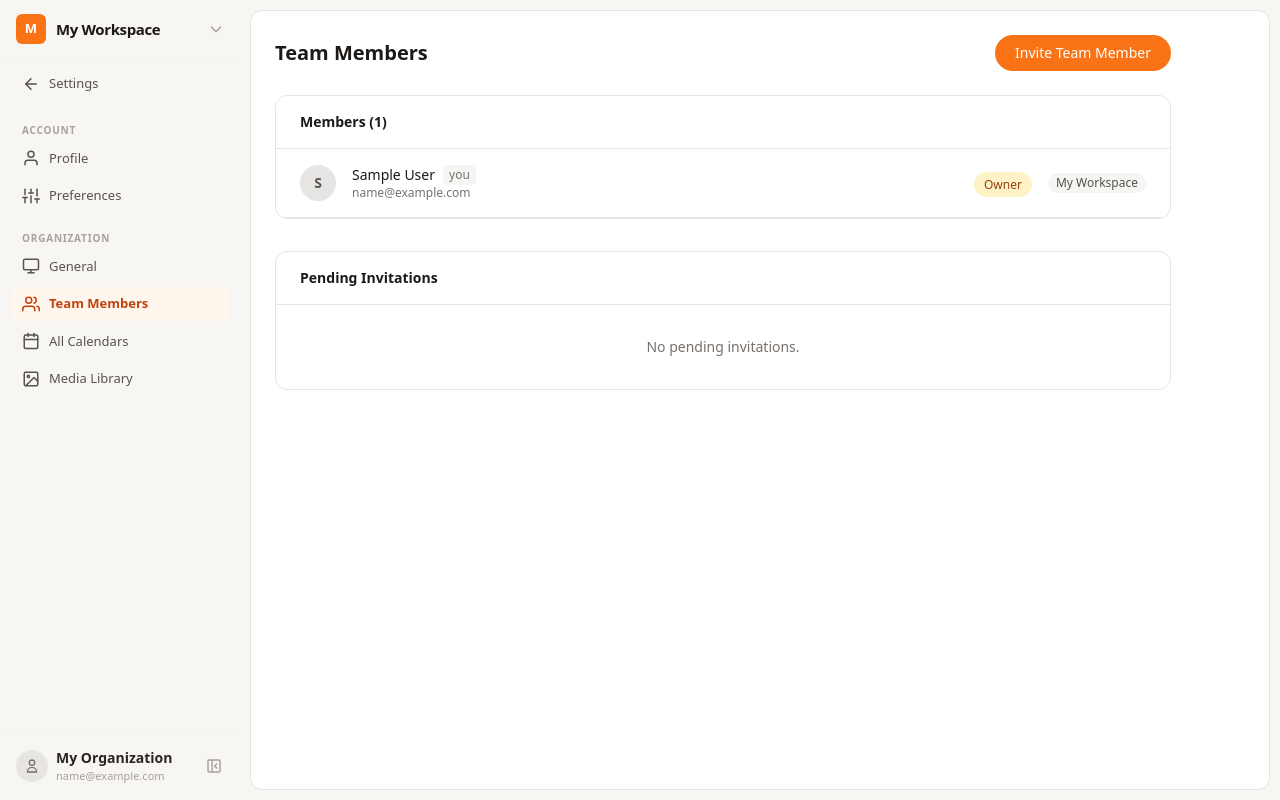
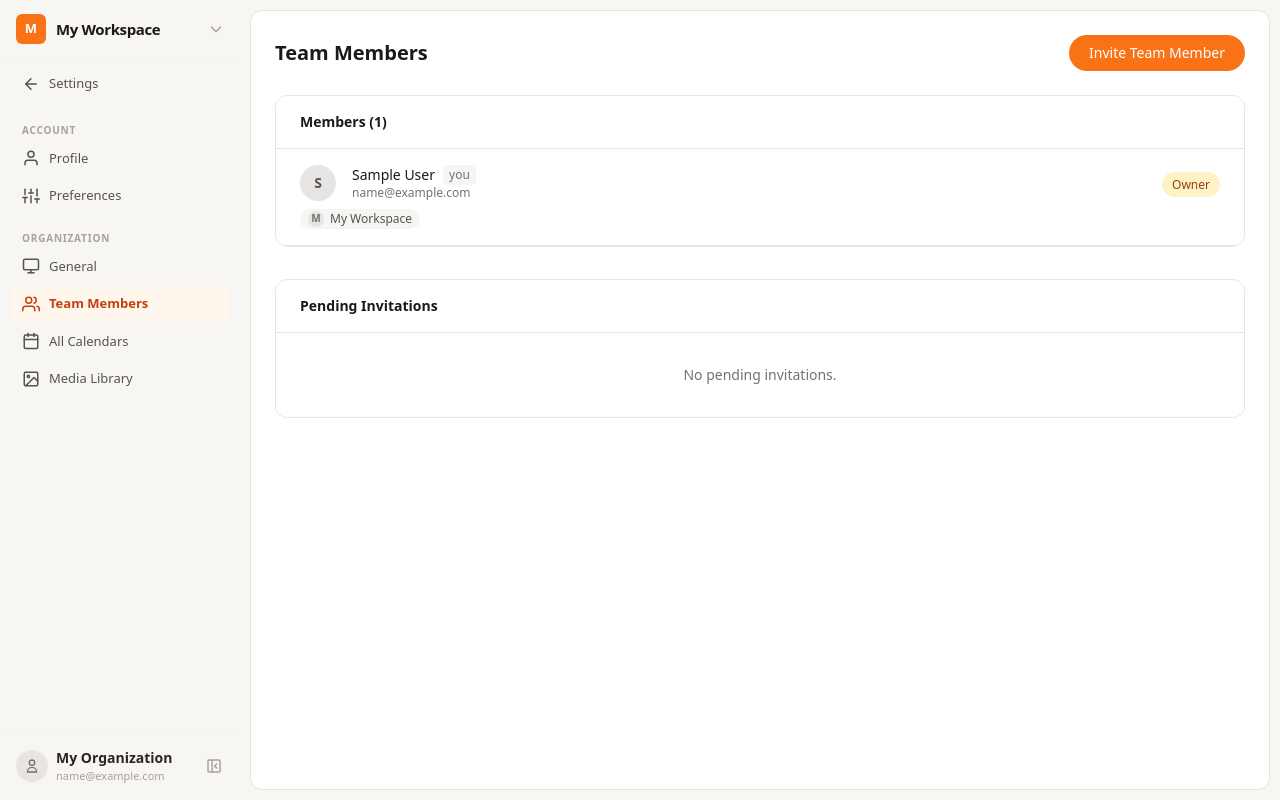
Before and after one commit to wanchurk/wanchurk-studio, a Django app: page /members/ in a window 1280 px wide. Run offline with Django 5.2, Linux system fonts and the light colour scheme; the visitor is signed in with stand-in values (Sample User, id 1); data comes from the database, SQL or seed files in the repository; data that the repository does not hold is empty; style sheets or scripts are compiled from the project's sources.

Commit message:
Orga Team member UI improvements

```diff
--- a/templates/members/list.html
+++ b/templates/members/list.html
@@ -1,7 +1,7 @@
 {% extends "layouts/settings.html" %}
 {% block title %}Team Members — Settings — Postbean{% endblock %}
 {% block content %}
-<div class="max-w-4xl" x-data="{ showInviteModal: false }">
+<div x-data="{ showInviteModal: false }">
     <!-- Header -->
     <div class="flex items-center justify-between mb-6">
         <h2 class="text-xl font-semibold" style="color: var(--text-primary);">Team Members</h2>
--- a/templates/members/partials/invite_modal.html
+++ b/templates/members/partials/invite_modal.html
@@ -6,11 +6,11 @@
         <div @click.outside="showInviteModal = false"
              x-show="showInviteModal"
              x-transition
-             class="w-full max-w-lg rounded-xl shadow-xl"
+             class="w-full max-w-lg rounded-xl shadow-xl flex flex-col max-h-[90vh]"
              style="background: var(--surface-0);">
 
             <!-- Header -->
-            <div class="flex items-center justify-between px-6 py-4" style="border-bottom: 1px solid var(--border);">
+            <div class="flex items-center justify-between px-6 py-4 flex-shrink-0" style="border-bottom: 1px solid var(--border);">
                 <h3 class="text-base font-semibold" style="color: var(--text-primary);">Invite Team Member</h3>
                 <button @click="showInviteModal = false" class="cursor-pointer" style="color: var(--text-tertiary);">
                     <svg width="20" height="20" fill="none" stroke="currentColor" viewBox="0 0 24 24" stroke-width="2" stroke-linecap="round"><line x1="18" y1="6" x2="6" y2="18"/><line x1="6" y1="6" x2="18" y2="18"/></svg>
@@ -22,17 +22,17 @@
                   hx-target="#invitations-list"
                   hx-swap="beforeend"
                   @htmx:after-request.window="if(event.detail.successful) { showInviteModal = false; document.getElementById('no-invites-placeholder')?.remove(); }"
-                  class="px-6 py-5">
+                  class="px-6 py-5 overflow-y-auto">
                 {% csrf_token %}
 
                 <!-- Email -->
                 <div class="mb-5">
                     <label for="invite-email" class="block text-sm font-medium mb-1.5" style="color: var(--text-primary);">Email Address</label>
                     <input type="email" id="invite-email" name="email" required placeholder="colleague@example.com"
-                           class="w-full px-3 py-2 text-sm rounded-lg outline-none transition-colors"
-                           style="border: 1px solid var(--border); color: var(--text-primary); background: var(--surface-0);"
-                           onfocus="this.style.borderColor='var(--primary)'; this.style.boxShadow='0 0 0 3px var(--primary-ring)'"
-                           onblur="this.style.borderColor='var(--border)'; this.style.boxShadow='none'">
+                           class="w-full px-4 py-2.5 text-sm rounded-lg outline-none transition-all"
+                           style="border: 1px solid var(--border); color: var(--text-primary); background: var(--surface-1);"
+                           onfocus="this.style.borderColor='var(--primary)'; this.style.boxShadow='0 0 0 3px var(--primary-ring)'; this.style.background='var(--surface-0)'"
+                           onblur="this.style.borderColor='var(--border)'; this.style.boxShadow='none'; this.style.background='var(--surface-1)'">
                 </div>
 
                 <!-- Org Role -->
--- a/templates/members/partials/member_row.html
+++ b/templates/members/partials/member_row.html
@@ -1,6 +1,8 @@
-<div class="px-6 py-4 flex items-center gap-4 group" id="member-{{ member.membership.id }}"
+<div class="px-6 py-4 group" id="member-{{ member.membership.id }}"
      style="border-bottom: 1px solid var(--border);"
      x-data="{ showActions: false, showWorkspaces: false }">
+    <!-- Row 1: Member info -->
+    <div class="flex items-center gap-4">
         <!-- Avatar / Initials -->
         <div class="w-9 h-9 rounded-full flex items-center justify-center flex-shrink-0 text-sm font-semibold"
              style="background: var(--neutral-200); color: var(--text-secondary);">
@@ -29,18 +31,6 @@
             {% else %}
             <span class="text-xs font-medium px-2.5 py-1 rounded-full" style="background: var(--neutral-100); color: var(--text-secondary);">Member</span>
             {% endif %}
-    </div>
-
-    <!-- Workspace Badges -->
-    <div class="flex-shrink-0 flex items-center gap-1 max-w-[200px] overflow-hidden">
-        {% for wm in member.workspace_memberships %}
-        <span class="text-xs px-2 py-0.5 rounded-full truncate" style="background: var(--neutral-100); color: var(--text-secondary);"
-              title="{{ wm.workspace.name }} ({{ wm.workspace_role }})">
-            {{ wm.workspace.name }}
-        </span>
-        {% empty %}
-        <span class="text-xs" style="color: var(--text-tertiary);">No workspaces</span>
-        {% endfor %}
         </div>
 
         <!-- Actions -->
@@ -110,6 +100,24 @@
             </div>
         </div>
         {% endif %}
+    </div>
+
+    <!-- Row 2: Workspace Badges -->
+    {% if member.workspace_memberships %}
+    <div class="flex items-center justify-start flex-wrap gap-2 mt-2">
+        {% for wm in member.workspace_memberships %}
+        <span class="inline-flex items-center gap-1.5 text-xs px-2 py-0.5 rounded-full" style="background: var(--neutral-100); color: var(--text-secondary);"
+              title="{{ wm.workspace.name }} ({{ wm.workspace_role }})">
+            {% if wm.workspace.icon %}
+            <img src="{{ wm.workspace.icon.url }}" alt="" class="w-4 h-4 rounded-full object-cover">
+            {% else %}
+            <span class="w-4 h-4 rounded-full flex items-center justify-center text-[10px] font-semibold" style="background: var(--neutral-200); color: var(--text-tertiary);">{{ wm.workspace.name|first|upper }}</span>
+            {% endif %}
+            {{ wm.workspace.name }}
+        </span>
+        {% endfor %}
+    </div>
+    {% endif %}
 
     <!-- Workspace Assignment Modal (per member) -->
     {% if is_admin and member.user.id != current_user.id %}
```
Lines whose indentation alone changed are shown as unchanged.
